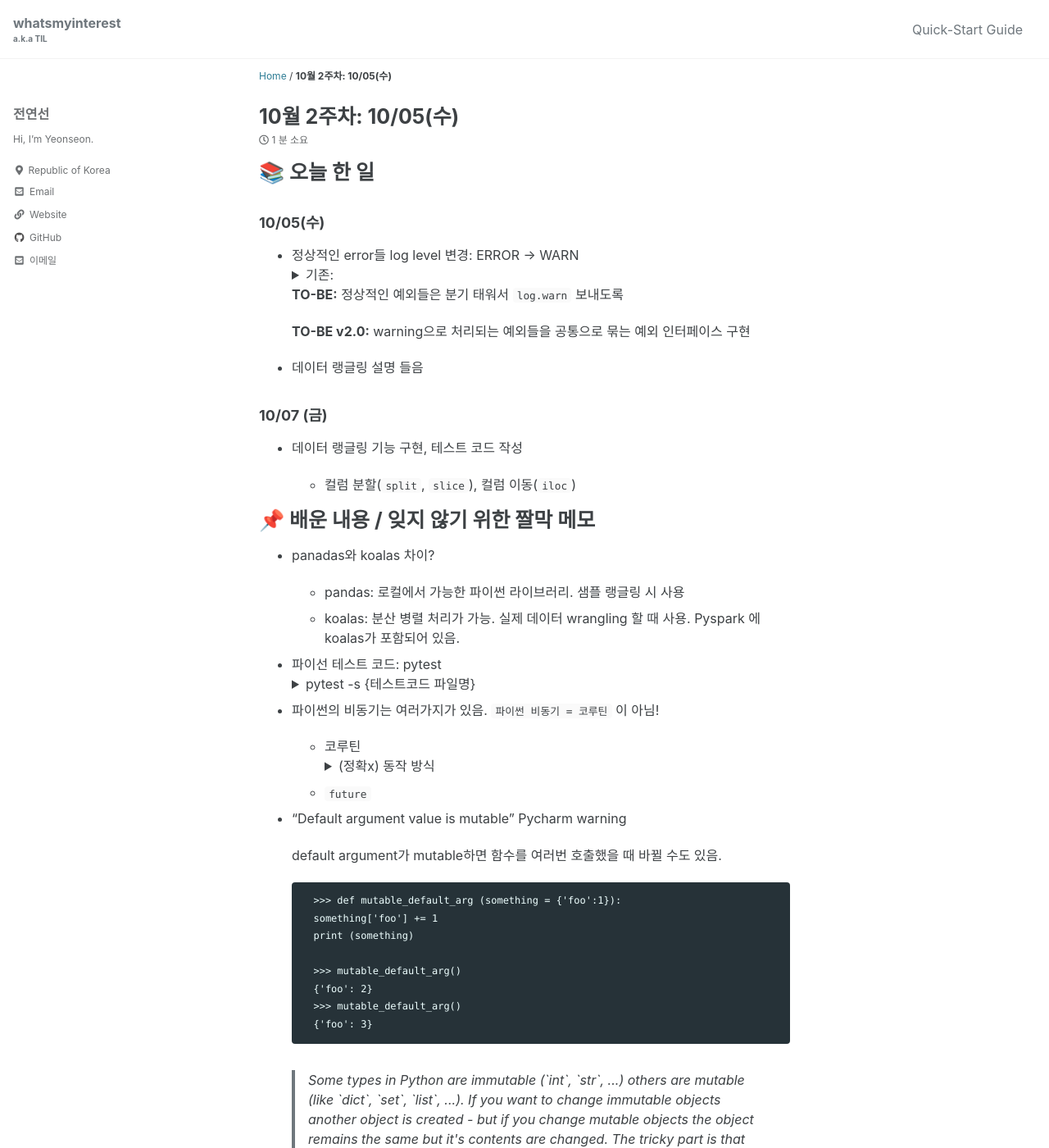
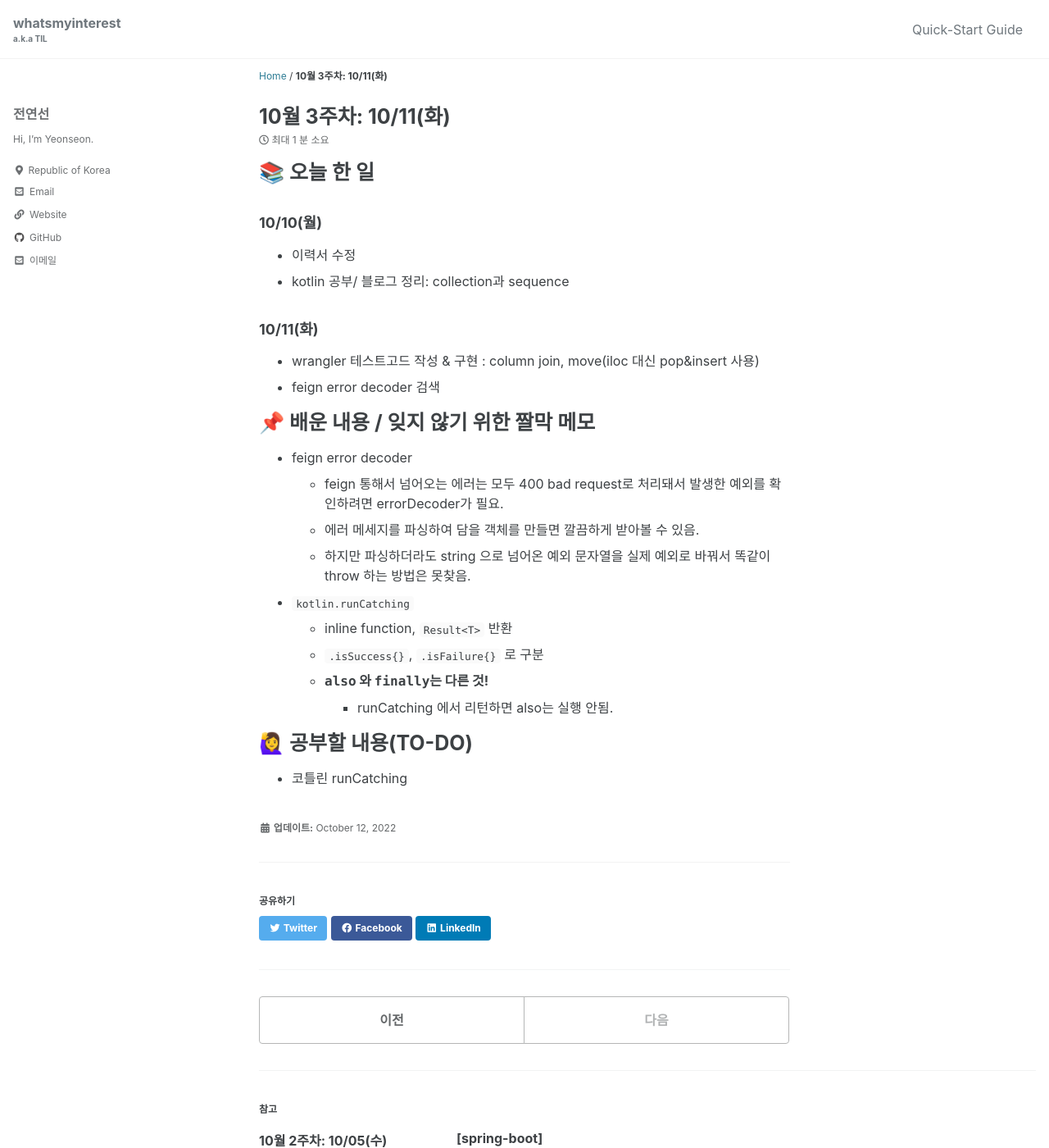
Before and after one commit to 16JunYS/16JunYS.github.io, a Jekyll site: the page built from _posts/2022-10-12-TIL.md, in a window 1280 px wide and 1400 px high. Shown: the whole window at 82% size. Built offline with Jekyll 4.4.1, drawn with Linux system fonts in a browser that asks for light colours; cached includes are drawn as plain includes; some of the changed text lies outside the part shown.

Commit message:
10/11 TIL

```diff
--- /dev/null
+++ b/_posts/2022-10-12-TIL.md
@@ -0,0 +1,27 @@
+---
+title: "10월 3주차: 10/11(화)"
+---
+
+# 📚 오늘 한 일
+### 10/10(월)
+* 이력서 수정
+* kotlin 공부/ 블로그 정리: collection과 sequence
+
+### 10/11(화)
+* wrangler 테스트고드 작성 & 구현 : column join, move(iloc 대신 pop&insert 사용)
+* feign error decoder 검색
+
+# 📌 배운 내용 / 잊지 않기 위한 짤막 메모
+* feign error decoder
+  * feign 통해서 넘어오는 에러는 모두 400 bad request로 처리돼서 발생한 예외를 확인하려면 errorDecoder가 필요.
+  * 에러 메세지를 파싱하여 담을 객체를 만들면 깔끔하게 받아볼 수 있음.
+  * 하지만 파싱하더라도 string 으로 넘어온 예외 문자열을 실제 예외로 바꿔서 똑같이 throw 하는 방법은 못찾음.
+* `kotlin.runCatching`
+    * inline function, `Result<T>` 반환
+    * `.isSuccess{}`, `.isFailure{}` 로 구분
+    * **`also` 와 `finally`는 다른 것!**
+        * runCatching 에서 리턴하면 also는 실행 안됨.
+
+
+# 🙋‍♀️ 공부할 내용(TO-DO)
+* 코틀린 runCatching
```
Also changed, not shown: _posts/2022-10-05-TIL.md (line endings or trailing spaces).
